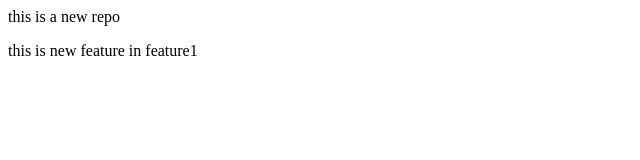
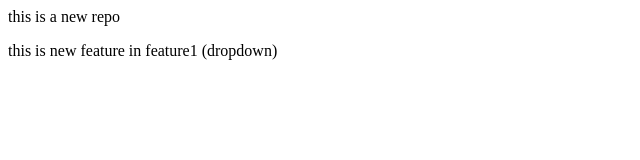
Before and after one commit to KavishSingla/localrep, a plain HTML site: page index.html in a window 1280 px wide. Shown: the full height of the page, 0-640 px from the left. Drawn offline with Linux system fonts and the light colour scheme.

```diff
--- a/index.html
+++ b/index.html
@@ -1,3 +1,3 @@
  <p>this is a new repo</p>
 
- <p>this is new feature in feature1</p>
+ <p>this is new feature in feature1 (dropdown)</p>
```
